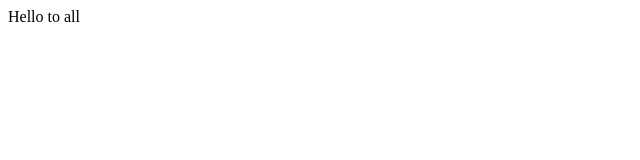
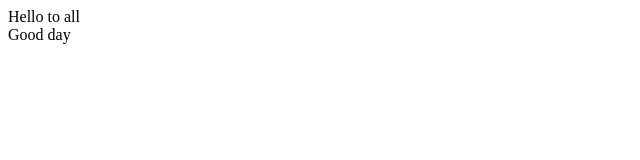
Before and after one commit to AndronovaYuliya/HomeProject, a plain HTML site: page index.html in a window 1280 px wide. Shown: the full height of the page, 0-640 px from the left. Drawn offline with Linux system fonts and the light colour scheme.

Commit message:
Edit index.html, merged with Feature

```diff
--- a/index.html
+++ b/index.html
@@ -1 +1,2 @@
 <div>Hello to all</div>
+<div>Good day</div>
```
